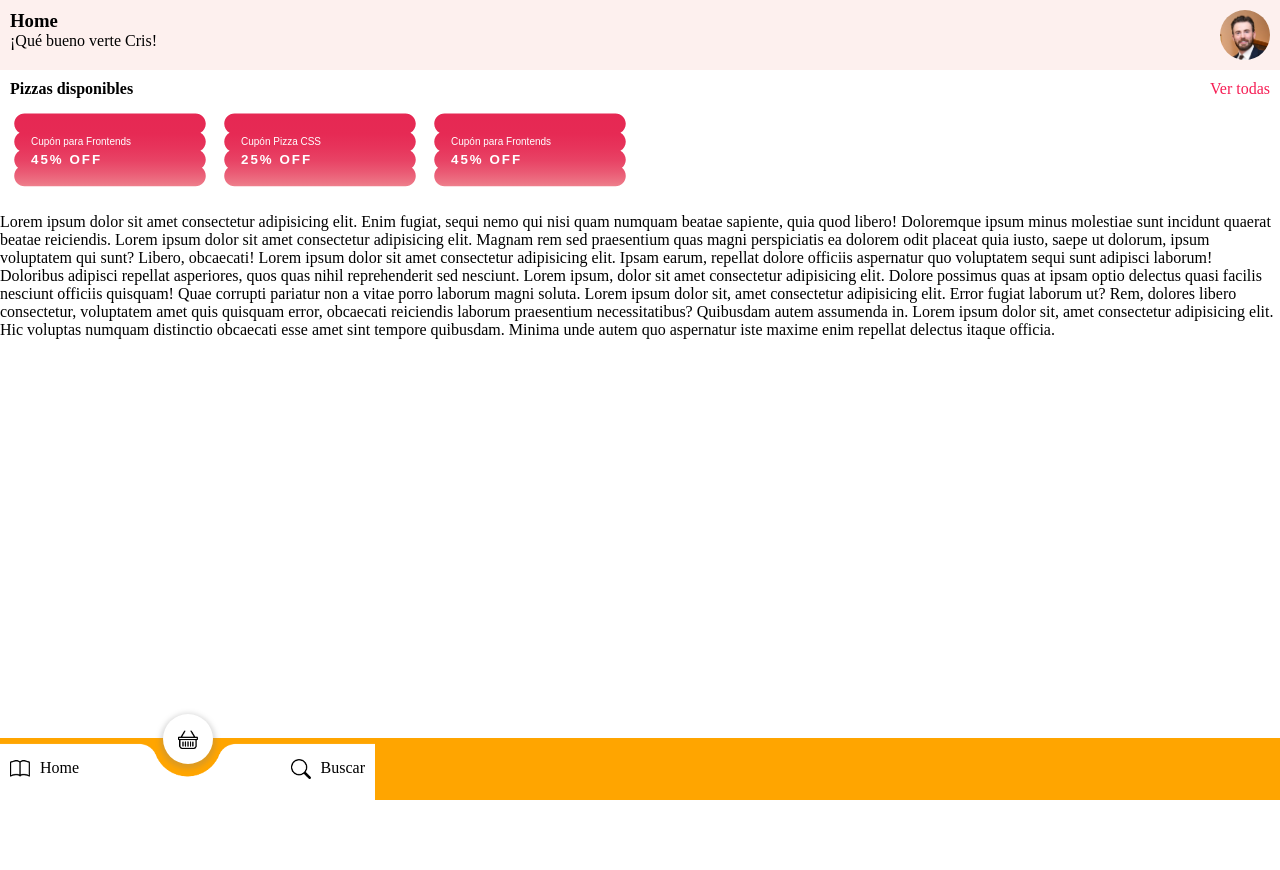
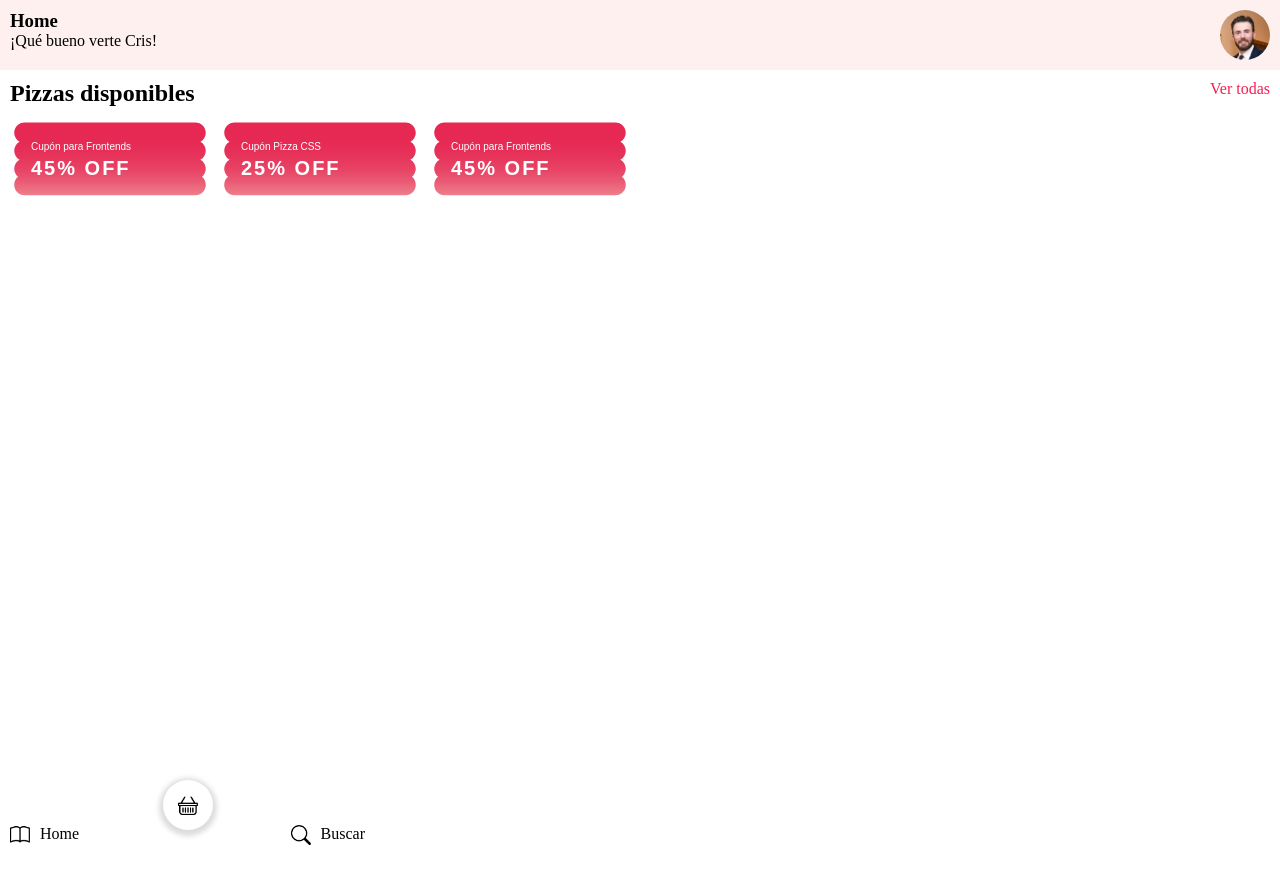
Before and after one commit to LizethYomairaMontoyaGarcia/Work2_Sprint3_web_Pizzas, a React (Create React App) app: page /homeInfo in a window 1280 px wide. Before the commit the page ends 800 px from the top, so only its background shows below. Built offline with nearby package versions, Linux system fonts and the light colour scheme; a web font is replaced by a local one.

Commit message:
Terminando la naevgación y el establecimiento del layout, y creando los archivos para el slider de los productos

```diff
--- a/src/home/Home.jsx
+++ b/src/home/Home.jsx
@@ -1,10 +1,10 @@
 import React from 'react';
 import './home.scss';
+import Products from '../products/Products';
 
 export const Home = () => {
   return (
-    <>
-      <section className='section__homePrincipal'>
+    <div className="section__homePrincipal">
       <section className='section__contenidoHome'>
         <div className='section__pizzasDisponibles'>
           <h1>Pizzas disponibles</h1>
@@ -36,18 +36,10 @@ export const Home = () => {
         </div>
         <div className='section__cardsPizzas'>
           {/* CARDS */}
-            Lorem ipsum dolor sit amet consectetur adipisicing elit. Enim fugiat, sequi nemo qui nisi quam numquam beatae sapiente, quia quod libero! Doloremque ipsum minus molestiae sunt incidunt quaerat beatae reiciendis.
-            Lorem ipsum dolor sit amet consectetur adipisicing elit. Magnam rem sed praesentium quas magni perspiciatis ea dolorem odit placeat quia iusto, saepe ut dolorum, ipsum voluptatem qui sunt? Libero, obcaecati!
-            Lorem ipsum dolor sit amet consectetur adipisicing elit. Ipsam earum, repellat dolore officiis aspernatur quo voluptatem sequi sunt adipisci laborum! Doloribus adipisci repellat asperiores, quos quas nihil reprehenderit sed nesciunt.
-            Lorem ipsum, dolor sit amet consectetur adipisicing elit. Dolore possimus quas at ipsam optio delectus quasi facilis nesciunt officiis quisquam! Quae corrupti pariatur non a vitae porro laborum magni soluta.
-            Lorem ipsum dolor sit, amet consectetur adipisicing elit. Error fugiat laborum ut? Rem, dolores libero consectetur, voluptatem amet quis quisquam error, obcaecati reiciendis laborum praesentium necessitatibus? Quibusdam autem assumenda in.
-            Lorem ipsum dolor sit, amet consectetur adipisicing elit. Hic voluptas numquam distinctio obcaecati esse amet sint tempore quibusdam. Minima unde autem quo aspernatur iste maxime enim repellat delectus itaque officia.
+          <Products />
         </div>
       </section>
-        <section>
-        </section>
-      </section>
-
-    </>
-  )
-}
+      <section></section>
+    </div>
+  );
+};
--- a/src/home/home.scss
+++ b/src/home/home.scss
@@ -1,4 +1,3 @@
-
 * {
     margin: 0;
     padding: 0;
--- a/src/layout/LayoutHome.jsx
+++ /dev/null
@@ -1,57 +0,0 @@
-import React, { useContext } from 'react';
-import './layoutStyle.scss'
-import iconHome from '../assets/book.png'
-import iconBasket from '../assets/basket.png'
-import iconSearch from '../assets/search.png'
-import { Home } from '../home/Home'
-// import { PizzaContext } from '../useContex/PizzaContext';
-
-const LayoutHome = () => {
-
-    // const { toDetails } = useContext(PizzaContext);
-
-    return (
-        <>
-            <section className='section__layoutHome'>
-
-                <section className='section__usuarioIngresado'>
-                    <div className='section__contenidoUsuario'>
-                        <h1>Home</h1>
-                        <p>¡Qué bueno verte Cris!</p>
-                    </div>
-                    <button className='section__imageUsuario'>
-                    </button>
-                </section>
-
-                <Home />
-
-                <section className='section__navegacion'>
-                    <div>
-                        <a href="#">
-                            <img src={iconHome} alt="" className='section__navegacion--svg'/>
-                            <p>Home</p>
-                        </a>
-                    </div>
-
-
-                    <div className='section__carrito'>
-                        <a href="#">
-                            <img src={iconBasket} alt="" className='section__navegacion--svg'/>
-                        </a>
-                    </div>
-
-                    <div>
-                        <a href="#">
-                            <img src={iconSearch} alt="" className='section__navegacion--svg'/>
-                            <p>Buscar</p>
-                        </a>
-                    </div>
-
-                </section>
-
-            </section>
-        </>
-    );
-};
-
-export default LayoutHome;
--- /dev/null
+++ b/src/layout/LayoutHomeDown.jsx
@@ -0,0 +1,58 @@
+import React, { useContext } from 'react'
+import './layoutStyle.scss';
+import iconHome from '../assets/book.png';
+import iconBasket from '../assets/basket.png';
+import iconSearch from '../assets/search.png';
+import { PizzaContext } from '../useContex/PizzaContext';
+
+const LayoutHomeDown = () => {
+
+    const { toHome,
+        toFilter,
+        toggleBtnsHome,
+        btnsHome
+    } = useContext(PizzaContext);
+
+    const enlacesHome = [
+        {
+            title: 'Home',
+            icon: iconHome,
+            link: toHome
+        },
+        {
+            title: 'Buscar',
+            icon: iconSearch,
+            link: toFilter
+        }
+    ];
+
+    return (
+        <>
+            <section className="section__navegacion">
+                {enlacesHome.map((buttonsHome, keyBtnsHome) => (
+                    <div
+                        key={keyBtnsHome}
+                        className={`section__enlacesHome ${btnsHome === keyBtnsHome ? 'section__enlacesHome--seleccionados' : ''
+                            }`}
+                    >
+                        <a href="#" onClick={() => { buttonsHome.link(); toggleBtnsHome(keyBtnsHome); }}>
+                            <img src={buttonsHome.icon} alt="" className="section__navegacion--svg" />
+                            <p>{buttonsHome.title}</p>
+                        </a>
+                    </div>
+                ))}
+
+                <div
+                    className={`section__carrito section__enlacesHome ${btnsHome === enlacesHome.length ? 'section__enlacesHome--seleccionados' : ''
+                        }`}
+                >
+                    <a href="#" onClick={() => toggleBtnsHome(enlacesHome.length)}>
+                        <img src={iconBasket} alt="" className="section__navegacion--svg" />
+                    </a>
+                </div>
+            </section>
+        </>
+    )
+}
+
+export default LayoutHomeDown;
--- /dev/null
+++ b/src/layout/LayoutHomeUp.jsx
@@ -0,0 +1,67 @@
+import React from 'react';
+import './layoutStyle.scss';
+// import iconHome from '../assets/book.png';
+// import iconBasket from '../assets/basket.png';
+// import iconSearch from '../assets/search.png';
+// import { PizzaContext } from '../useContex/PizzaContext';
+
+const LayoutHomeUp = () => {
+// const { toHome,
+//         toFilter,
+//         toggleBtnsHome,
+//         btnsHome
+//      } = useContext(PizzaContext);
+
+//     const enlacesHome = [
+//         {
+//             title: 'Home',
+//             icon: iconHome,
+//             link: toHome
+//         },
+//         {
+//             title: 'Buscar',
+//             icon: iconSearch,
+//             link: toFilter
+//         }
+//     ];
+
+    return (
+        <>
+            <section className="section__layoutHome">
+                <section className="section__usuarioIngresado">
+                    <div className="section__contenidoUsuario">
+                        <h1>Home</h1>
+                        <p>¡Qué bueno verte Cris!</p>
+                    </div>
+                    <button className="section__imageUsuario"></button>
+                </section>
+
+                {/* <section className="section__navegacion">
+                    {enlacesHome.map((buttonsHome, keyBtnsHome) => (
+                        <div
+                            key={keyBtnsHome}
+                            className={`section__enlacesHome ${btnsHome === keyBtnsHome ? 'section__enlacesHome--seleccionados' : ''
+                                }`}
+                        >
+                            <a href="#" onClick={() => { buttonsHome.link(); toggleBtnsHome(keyBtnsHome); }}>
+                                <img src={buttonsHome.icon} alt="" className="section__navegacion--svg" />
+                                <p>{buttonsHome.title}</p>
+                            </a>
+                        </div>
+                    ))}
+
+                    <div
+                        className={`section__carrito section__enlacesHome ${btnsHome === enlacesHome.length ? 'section__enlacesHome--seleccionados' : ''
+                            }`}
+                    >
+                        <a href="#" onClick={() => toggleBtnsHome(enlacesHome.length)}>
+                            <img src={iconBasket} alt="" className="section__navegacion--svg" />
+                        </a>
+                    </div>
+                </section> */}
+            </section>
+        </>
+    );
+};
+
+export default LayoutHomeUp;
--- a/src/layout/layoutStyle.scss
+++ b/src/layout/layoutStyle.scss
@@ -1,7 +1,6 @@
 .section {
 
-    &__layoutHome{
-        height: 100vh;
+    &__layoutHome {
         background-color: orange;
         display: flex;
         flex-direction: column;
@@ -15,7 +14,7 @@
         padding: 10px;
     }
 
-    &__imageUsuario{
+    &__imageUsuario {
         background-image: url(../assets/cris.jpg);
         width: 50px;
         height: 50px;
@@ -24,7 +23,9 @@
         border: transparent;
     }
 
-    &__navegacion{
+    &__navegacion {
+        position: absolute;
+        transform: translateY(-70px);
         width: 355px;
         height: 50px;
         background-image: url(../assets/baseNavegacion.png);
@@ -33,30 +34,32 @@
         justify-content: space-between;
         padding: 10px;
         align-items: center;
+    }
 
-        & a{
-            display: flex;
-            justify-content: space-between;
-            gap: 10px;
-            color: rgb(0, 0, 0);
-            transition: 0.5s;
-        }
+    &__enlacesHome a {
+        filter: invert(0%) sepia(3%) saturate(0%) hue-rotate(267deg) brightness(101%) contrast(104%);
+        display: flex;
+        justify-content: space-between;
+        gap: 10px;
+        color: rgb(0, 0, 0);
+        transition: 0.5s;
 
-        & img, a{
-            filter: invert(0%) sepia(3%) saturate(0%) hue-rotate(267deg) brightness(101%) contrast(104%);
-            transition: 0.5s;
+        &:hover {
+            filter: invert(22%) sepia(76%) saturate(4342%) hue-rotate(333deg) brightness(97%) contrast(98%);
 
-            &:hover{
-                filter: invert(22%) sepia(76%) saturate(4342%) hue-rotate(333deg) brightness(97%) contrast(98%);
-            }
         }
     }
 
-    &__navegacion--svg{
-        width: 20px;
+    &__enlacesHome--seleccionados img{
+            filter: invert(22%) sepia(76%) saturate(4342%) hue-rotate(333deg) brightness(97%) contrast(98%);
     }
 
-    &__carrito{
+    &__navegacion--svg {
+        width: 20px;
+        filter: invert(0%) sepia(3%) saturate(0%) hue-rotate(267deg) brightness(101%) contrast(104%);
+    }
+
+    &__carrito {
         background-color: rgb(255, 255, 255);
         width: 50px;
         height: 50px;
@@ -67,6 +70,10 @@
         position: absolute;
         z-index: 2;
         transform: translate(153px, -30px);
-        box-shadow: 0 2px 5px 3px rgba(128, 128, 128, 0.274);
+        box-shadow: 0 2px 5px 4px rgba(128, 128, 128, 0.274);
+
+        & img{
+            filter: invert(0%) sepia(3%) saturate(0%) hue-rotate(267deg) brightness(101%) contrast(104%);
+        }
     }
 }
--- a/src/pages/HomeInfo.jsx
+++ b/src/pages/HomeInfo.jsx
@@ -1,10 +1,14 @@
 import React from 'react'
-import LayoutHome from '../layout/LayoutHome'
+import LayoutHomeUp from '../layout/LayoutHomeUp'
+import { Home } from '../home/Home'
+import LayoutHomeDown from '../layout/LayoutHomeDown'
 
 const HomeInfo = () => {
   return (
    <>
-   <LayoutHome />
+   <LayoutHomeUp />
+   <Home />
+   <LayoutHomeDown />
    </>
   )
 }
--- /dev/null
+++ b/src/products/Products.jsx
@@ -0,0 +1,12 @@
+import React from 'react'
+import SliderProducts from './SliderProducts'
+
+const Products = () => {
+  return (
+    <>
+    <SliderProducts />
+    </>
+  )
+}
+
+export default Products
--- a/src/useContex/StatesComponents.jsx
+++ b/src/useContex/StatesComponents.jsx
@@ -1,21 +1,39 @@
-import React from "react";
+import React, { useState } from "react";
 import { PizzaContext } from "./PizzaContext";
 import { useNavigate } from 'react-router-dom';
 
 const StatesComponents = ({ children }) => {
-  // const [seleccion, setSeleccion] = useState("Viaje redondo");
+
   const navigate = useNavigate();
 
+  //Para pintar el botón seleccionado (Home o Buscar)
+  const [btnsHome, setBtnsHome] = useState(false);
 
-  const toDetails = () => {
-    console.log("Hice click y me fuí");
-    navigate("/");
+  const toggleBtnsHome = (btnSeleccionado) => {
+    setBtnsHome(btnSeleccionado === btnsHome ? null : btnSeleccionado)
   }
+  ///////////////////////
+
+  //Para redirigir los botones del home
+  const toHome = () => {
+    console.log("Hice click en home");
+    navigate("/homeInfo");
+  }
+
+  const toFilter = () => {
+    console.log("Hice click en buscar");
+    navigate("/infoProducts");
+  }
+  ///////////////////////
 
   return (
     <PizzaContext.Provider
       value={{
-        toDetails
+        toHome,
+        toFilter,
+        btnsHome,
+        setBtnsHome,
+        toggleBtnsHome
       }}
     >
       {children}
```
Also changed, not shown: src/pages/InfoProducts.jsx (+7 -3 lines), src/products/SliderProducts.jsx (added, +11 -0 lines). Lines whose indentation alone changed are shown as unchanged.
